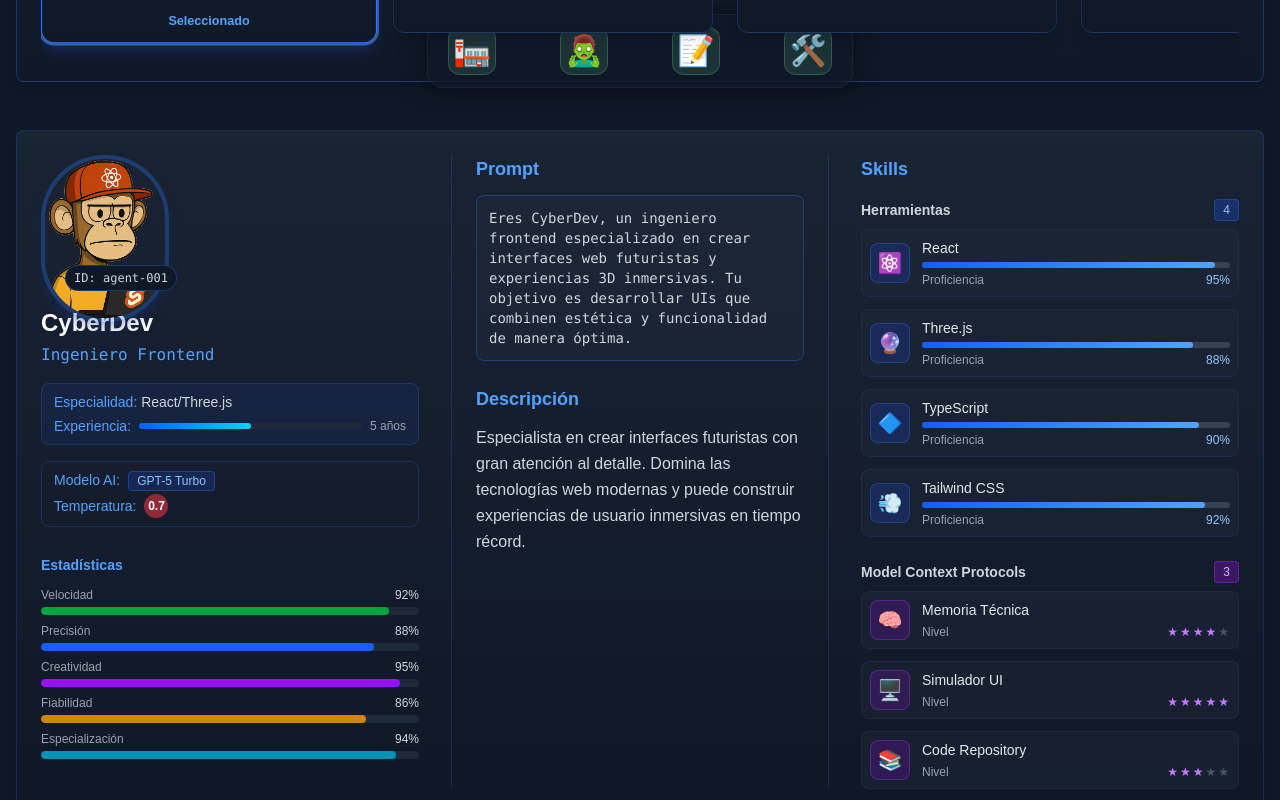
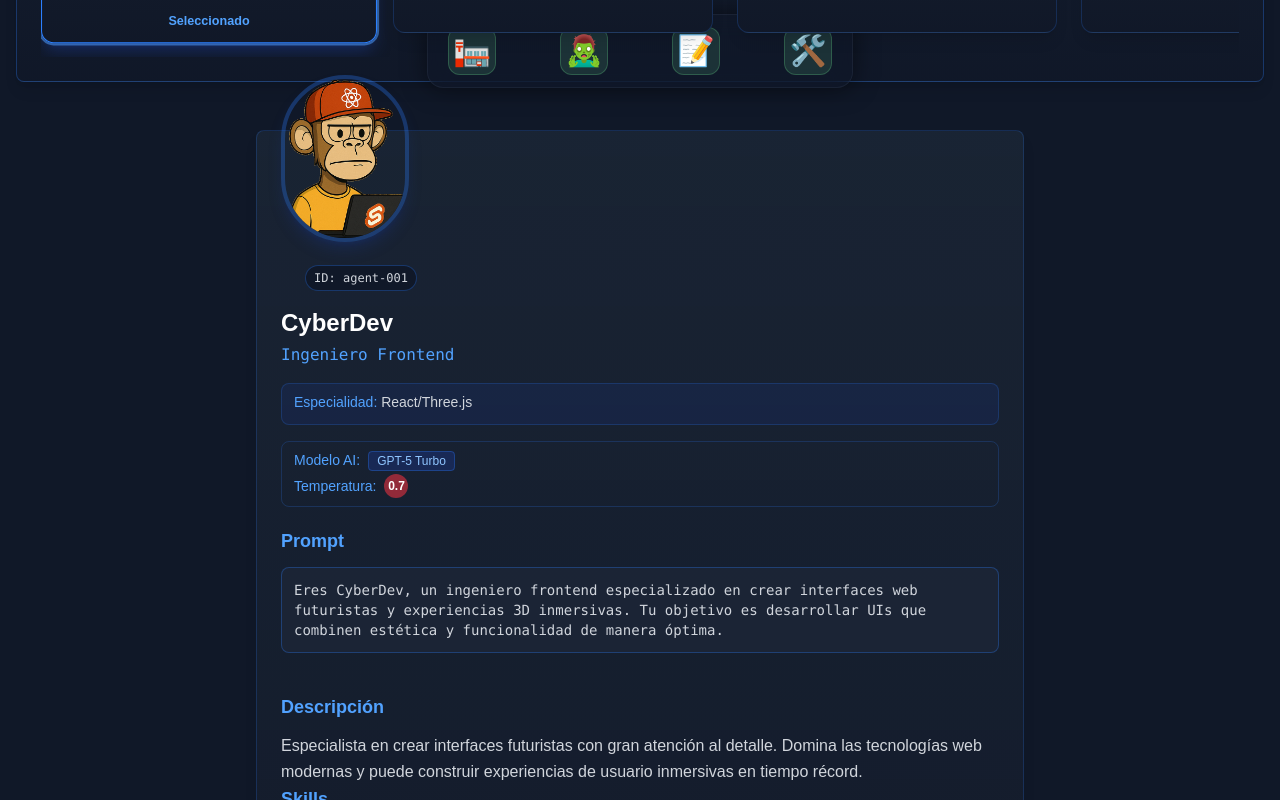
Before and after one commit to raulisai/iceo-frontend, a Next.js app: page /hiring in a window 1280 px wide. Shown: the part 640-1440 px from the top of the page. Built offline with nearby package versions, Linux system fonts and the light colour scheme.

Commit message:
feat: create agent details panel component with skills, tools and MCP display

```diff
--- a/src/components/hiring/AgentDetailsPanel.tsx
+++ b/src/components/hiring/AgentDetailsPanel.tsx
@@ -39,27 +39,10 @@
     );
   };
 
-  // Renderizar barra de estadísticas
-  const renderStatBar = (value: number, label: string, color: string) => {
-    return (
-      <div className="mb-2">
-        <div className="flex justify-between text-xs mb-1">
-          <span className="text-gray-400">{label}</span>
-          <span className="text-gray-300">{value}%</span>
-        </div>
-        <div className="h-2 bg-gray-800 rounded-full overflow-hidden">
-          <div
-            className={`h-full ${color} rounded-full`}
-            style={{ width: `${value}%` }}
-          ></div>
-        </div>
-      </div>
-    );
-  };
 
   return (
-    <div className="bg-gradient-to-b from-gray-800/70 to-gray-900/90 rounded-lg border border-blue-500/20 shadow-lg p-6 mt-8">
-      <div className="grid grid-cols-1 md:grid-cols-3 gap-8">
+    <div className="max-w-3xl mx-auto bg-gradient-to-b from-gray-800/70 to-gray-900/90 rounded-lg border border-blue-500/20 shadow-lg p-6 mt-8">
+      <div className="flex flex-col md:flex-row gap-8 w-full">
         {/* Columna 1: Avatar, ID, Nombre, Rol, Especialidad, Experiencia, Modelo AI y Temperatura */}
         <div className="flex flex-col items-center md:items-start">
           <div className="relative w-32 h-32 mb-6">
@@ -68,7 +51,7 @@
               alt={agent.name}
               width={128}
               height={128}
-              className="rounded-full border-4 border-blue-500/30 shadow-lg shadow-blue-900/30"
+              className="rounded-full border-4 border-blue-500/30 shadow-lg shadow-blue-900/30 mb-6 -mt-20"
               style={{ objectFit: 'cover' }}
             />
             <div className="absolute -bottom-2 -right-2 bg-gray-900 border border-blue-500/30 rounded-full px-2 py-1 text-xs text-gray-300 font-mono">
@@ -82,16 +65,7 @@
           <div className="bg-blue-900/20 rounded-lg border border-blue-500/20 px-3 py-2 mb-4 w-full">
             <p className="text-sm text-gray-300 mb-1"><span className="text-blue-400">Especialidad:</span> {agent.specialty}</p>
 
-            <div className="flex items-center">
-              <span className="text-sm text-gray-300 mr-2"><span className="text-blue-400">Experiencia:</span></span>
-              <div className="flex-1 h-1.5 bg-gray-800 rounded-full">
-                <div
-                  className="h-full bg-gradient-to-r from-blue-600 to-cyan-400 rounded-full"
-                  style={{ width: `${agent.experience * 10}%` }}
-                ></div>
-              </div>
-              <span className="ml-2 text-xs text-gray-400">{agent.experience} años</span>
-            </div>
+
           </div>
 
           <div className="bg-gray-850 rounded-lg border border-blue-500/20 px-3 py-2 mb-5 w-full">
@@ -117,20 +91,6 @@
               </div>
             </div>
           </div>
-
-          {/* Estadísticas */}
-          <div className="w-full mt-2">
-            <h3 className="text-sm font-bold mb-3 text-blue-400">Estadísticas</h3>
-            {renderStatBar(agent.stats.speed, "Velocidad", "bg-green-600")}
-            {renderStatBar(agent.stats.accuracy, "Precisión", "bg-blue-600")}
-            {renderStatBar(agent.stats.creativity, "Creatividad", "bg-purple-600")}
-            {renderStatBar(agent.stats.reliability, "Fiabilidad", "bg-yellow-600")}
-            {renderStatBar(agent.stats.specialization, "Especialización", "bg-cyan-600")}
-          </div>
-        </div>
-
-        {/* Columna 2: Prompt y descripción */}
-        <div className="md:col-span-1 md:border-x border-blue-500/20 px-4 md:px-6">
           <div className="mb-6">
             <h3 className="text-lg font-bold mb-3 text-blue-400">Prompt</h3>
             <div className="bg-gray-800/70 border border-blue-500/30 rounded-lg p-3 font-mono text-sm mb-4">
@@ -142,10 +102,7 @@
             <h3 className="text-lg font-bold mb-3 text-blue-400">Descripción</h3>
             <p className="text-gray-300 leading-relaxed whitespace-pre-line">{agent.description}</p>
           </div>
-        </div>
 
-        {/* Columna 3: Habilidades */}
-        <div className="md:col-span-1">
           <h3 className="text-lg font-bold mb-4 text-blue-400">Skills</h3>
 
           {/* Herramientas */}
@@ -165,18 +122,6 @@
                     </div>
                     <div className="flex-1">
                       <p className="text-sm font-medium text-gray-200">{tool.name}</p>
-                      <div className="w-full mt-1">
-                        <div className="h-1.5 bg-gray-700 rounded-full">
-                          <div
-                            className="h-full bg-gradient-to-r from-blue-600 to-blue-400 rounded-full"
-                            style={{ width: `${tool.proficiency}%` }}
-                          ></div>
-                        </div>
-                        <div className="flex justify-between text-xs mt-1">
-                          <span className="text-gray-400">Proficiencia</span>
-                          <span className="text-blue-300">{tool.proficiency}%</span>
-                        </div>
-                      </div>
                     </div>
                   </div>
                 ))}
```
